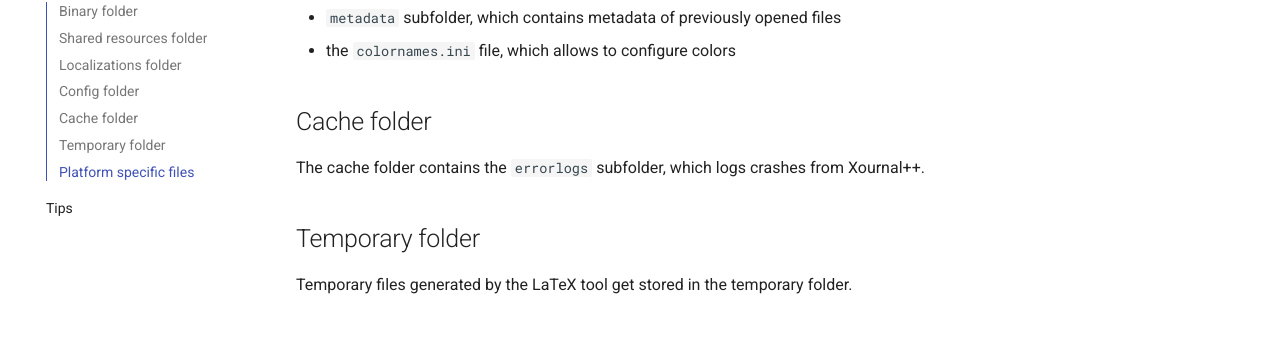
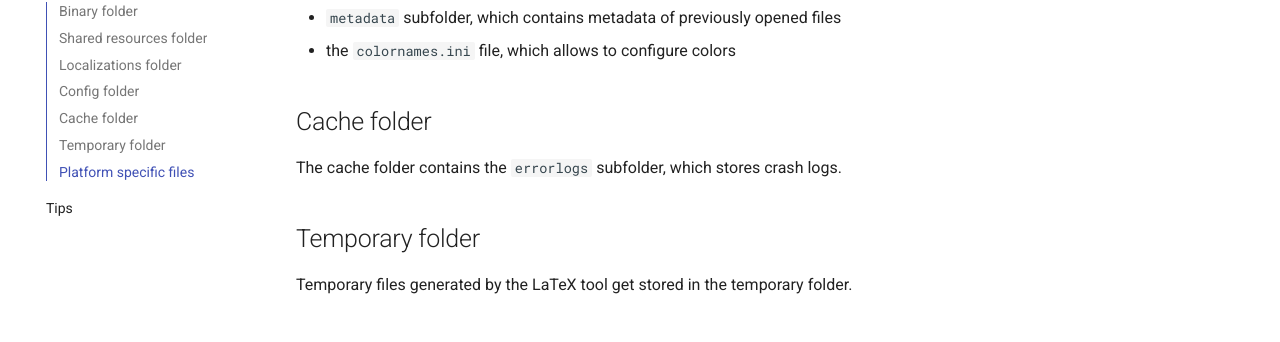
Before and after one commit to xournalpp/xournalpp.github.io, an MkDocs documentation site: the page built from docs/guide/file-locations.md, in a window 1280 px wide and 900 px high, scrolled down 1581 px. Shown: the part 232-574 px from the top of the window. Built offline with MkDocs 1.6.1 and Material for MkDocs 9.7.7, drawn with Linux system fonts in a browser that asks for light colours; comment, search, counter and statistics services are not loaded; the version menu is left out.

Commit message:
Update docs/guide/file-locations.md
Co-authored-by: Bryan Tan <Technius@users.noreply.github.com>

```diff
--- a/docs/guide/file-locations.md
+++ b/docs/guide/file-locations.md
@@ -49,7 +49,7 @@ The config folder contains configuration files like
 
 ## Cache folder
 
-The cache folder contains the `errorlogs` subfolder, which logs crashes from Xournal++.
+The cache folder contains the `errorlogs` subfolder, which stores crash logs.
 
 ## Temporary folder
 
```
